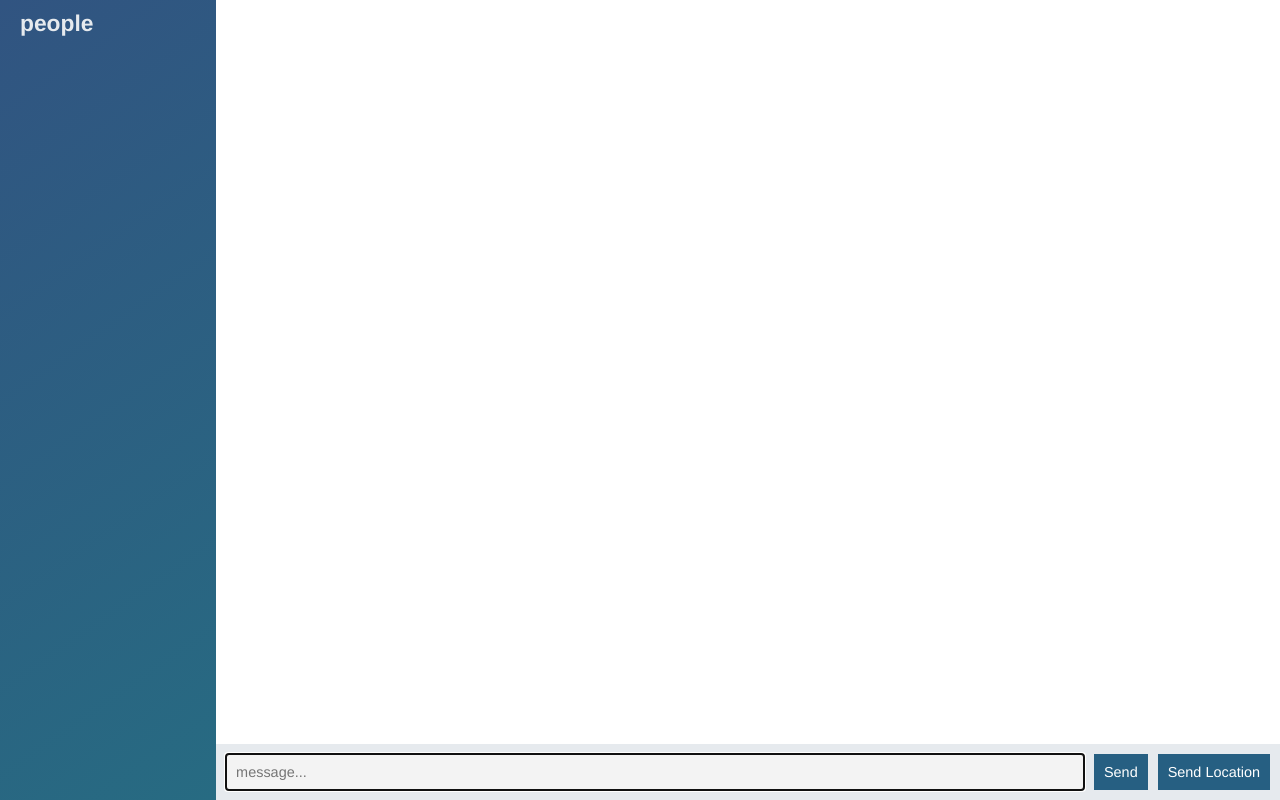
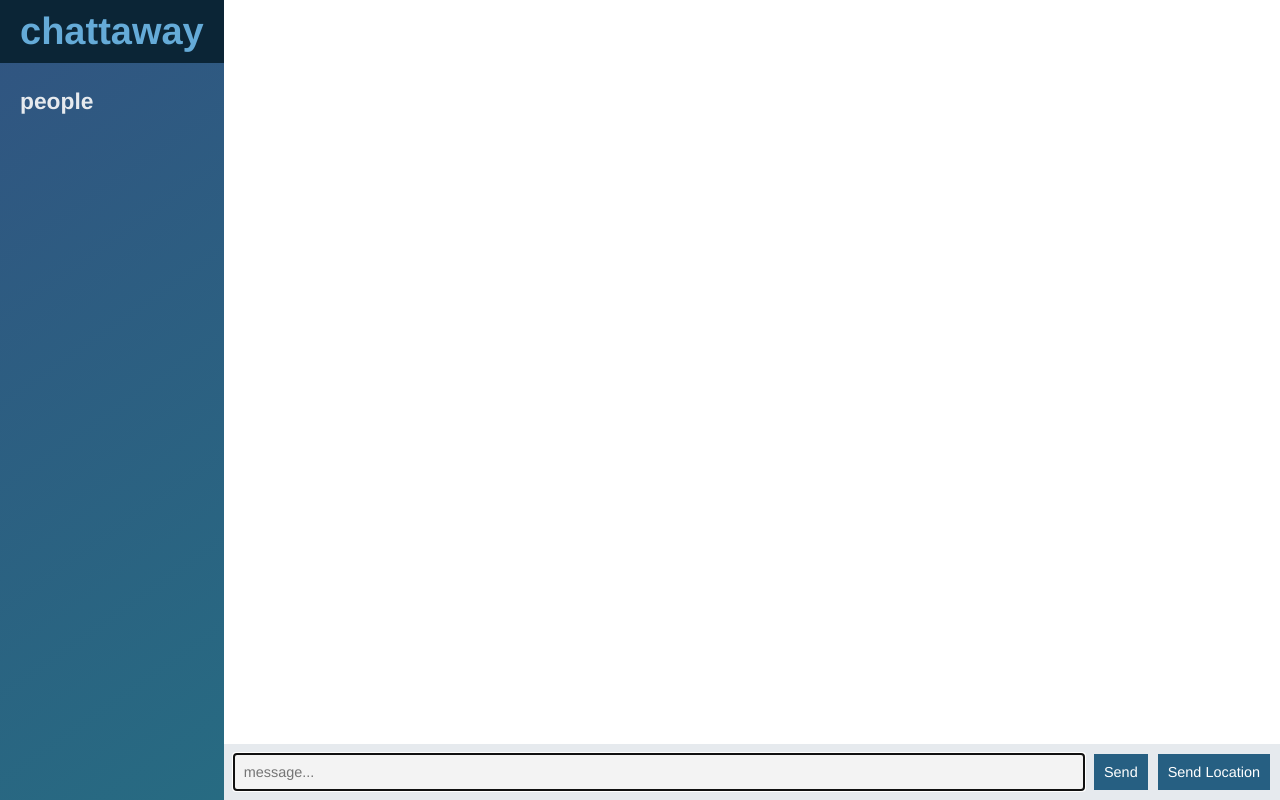
Before and after one commit to crea8lab/chataway, a website: page public/chat.html in a window 1280 px wide. Drawn offline with nearby package versions, Linux system fonts and the light colour scheme; no server answers.

Commit message:
add logo section and remove numbered list

```diff
--- a/public/chat.html
+++ b/public/chat.html
@@ -10,8 +10,14 @@
 <body class="chat">
 
   <div class="chat__sidebar">
-    <h3>people</h3>
-    <div id="users"></div>
+    <div class="logo">
+      <h3>chattaway</h3>
+    </div>
+
+    <div class="users__block">
+      <h3>people</h3>
+      <div id="users"></div>
+    </div>
   </div>
 
   <div class="chat__main">
--- a/public/css/style.css
+++ b/public/css/style.css
@@ -5,12 +5,6 @@
   font-family: "HelveticaNeue-Light", "Helvetica Neue Light", "Helvetica Neue", Helvetica, Arial, "Lucida Grande", sans-serif;
   font-weight: 300;
   font-size: .95rem;
-}
-
-/* Join Page */
-.centered-form__form input {
-  background-color: #f3f3f3;
-  color: #1F4C69;
 }
 
 ul, li {
@@ -91,6 +85,8 @@ button:disabled {
 
 .chat__sidebar {
   /* overflow-y: scroll; */
+  display: flex;
+  flex-direction: column;
   width: 260px;
   height: 100vh;
   background: -moz-linear-gradient(125deg, rgba(39,107,130,1) 0%, rgba(49,84,129,1) 100%); /* ff3.6+ */
@@ -132,33 +128,6 @@ button:disabled {
   -webkit-overflow-scrolling: touch;
 }
 
-.isTyping {
-  padding: 5px;
-  position: relative;
-  bottom: 0;
-  color: #aaaaaa;
-  font-style: italic;
-  animation: blink 5s ease-in-out .4s infinite;
-}
-
-@keyframes blink {
-  0% {
-    opacity: 0.4;
-  }
-  25% {
-    opacity: 0.8;
-  }
-  50% {
-    opacity: 1;
-  }
-  75% {
-    opacity: 0.8;
-  }
-  100% {
-    opacity: 0.4;
-  }
-}
-
 .chat__footer {
   background: #e6eaee;
   display: flex;
@@ -174,14 +143,6 @@ button:disabled {
 
 .chat__footer form * {
   margin-right: 10px;
-}
-
-.chat__footer input {
-  border: none;
-  padding: 10px;
-  flex-grow: 1;
-  background-color: #f3f3f3;
-  color: #1F4C69;
 }
 
 .chat__messages {
@@ -228,3 +189,60 @@ button:disabled {
     margin-right: 0px;
   }
 }
+
+/* Extensions By @tz_fayvor */
+/* Join Page */
+.centered-form__form input {
+  background-color: #f3f3f3;
+  color: #1F4C69;
+}
+
+.chat__footer input {
+  border: none;
+  padding: 10px;
+  flex-grow: 1;
+  background-color: #f3f3f3;
+  color: #1F4C69;
+}
+
+.isTyping {
+  padding: 5px;
+  position: relative;
+  bottom: 0;
+  color: #aaaaaa;
+  font-style: italic;
+  animation: blink 3s ease-in-out .4s infinite;
+}
+
+@keyframes blink {
+  0% {
+    opacity: 0.4;
+  }
+  25% {
+    opacity: 0.8;
+  }
+  50% {
+    opacity: 1;
+  }
+  75% {
+    opacity: 0.8;
+  }
+  100% {
+    opacity: 0.4;
+  }
+}
+
+#users ol {
+  list-style: none;
+}
+
+.logo {
+  align-self: flex-start;
+  background-color: #0b2536;
+  margin-bottom: 1rem;
+}
+
+.logo h3 {
+  font-size: 2.5rem;
+  color: #65ABD8;
+}
--- a/public/js/chat.js
+++ b/public/js/chat.js
@@ -27,8 +27,6 @@ socket.on('connect', function () {
     if (err) { // if error redirect them back to homepage
       alert(err)
       window.location.href = '/'
-    } else {
-      console.log('no error')
     }
   })
 })
--- a/server/server.js
+++ b/server/server.js
@@ -15,8 +15,6 @@ const io = socketIO(server)
 const { generateMessage, generateLocationMessage } = require('./utils/message')
 const { isRealString } = require('./utils/validation')
 const Users = require('./utils/users')
-
-console.log(Users)
 
 const users = new Users()
 
```
